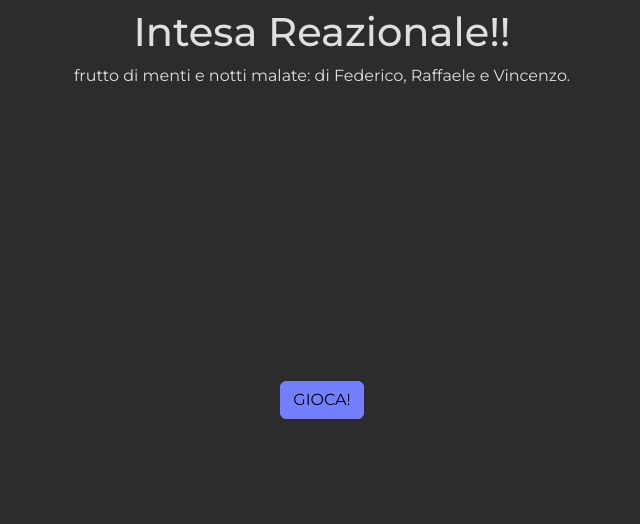
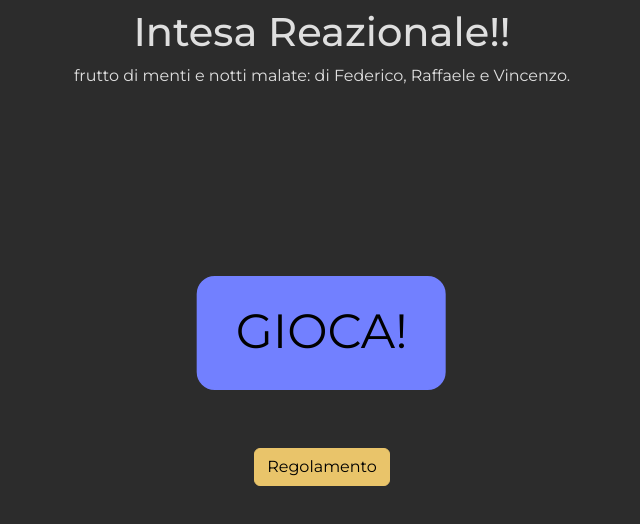
Before and after one commit to maioranav/reazione, a React (Create React App) app: page / in a window 1280 px wide. Shown: the top 524 px of the page, without its empty margins (318-958 px from the left). Built offline with nearby package versions, Linux system fonts and the light colour scheme.

Commit message:
feat(home): add rules btn, style refinements

```diff
--- a/src/Components/Homepage/Homepage.scss
+++ b/src/Components/Homepage/Homepage.scss
@@ -0,0 +1,11 @@
+.start-game-btn {
+  scale: 3;
+  transition: scale 0.3s ease;
+
+  &:hover {
+    scale: 3.1;
+  }
+}
+
+.show-rules-btn {
+}
--- a/src/Components/Homepage/Homepage.tsx
+++ b/src/Components/Homepage/Homepage.tsx
@@ -1,7 +1,8 @@
 import React from "react";
-import { useEffect, useState } from "react";
+import { useEffect } from "react";
 import { Button } from "react-bootstrap";
 import { useNavigate } from "react-router-dom";
+import "./Homepage.scss";
 
 export const Homepage = () => {
   const navigate = useNavigate();
@@ -14,10 +15,17 @@ export const Homepage = () => {
 
   return (
     <>
-      <audio preload="metadata" autoPlay ref={audioRef}>
-        <source type="audio/mpeg" src="/sounds/intro.mp3" />
-      </audio>
-      <Button onClick={() => navigate("/play")}>GIOCA!</Button>
+      <div className="d-flex flex-column align-items-center">
+        <audio preload="metadata" autoPlay ref={audioRef}>
+          <source type="audio/mpeg" src="/sounds/intro.mp3" />
+        </audio>
+        <Button variant="primary" onClick={() => navigate("/play")} className="start-game-btn my-5">
+          GIOCA!
+        </Button>
+        <Button variant="secondary" onClick={() => {}} className="show-rules-btn my-5">
+          Regolamento
+        </Button>
+      </div>
     </>
   );
 };
```
